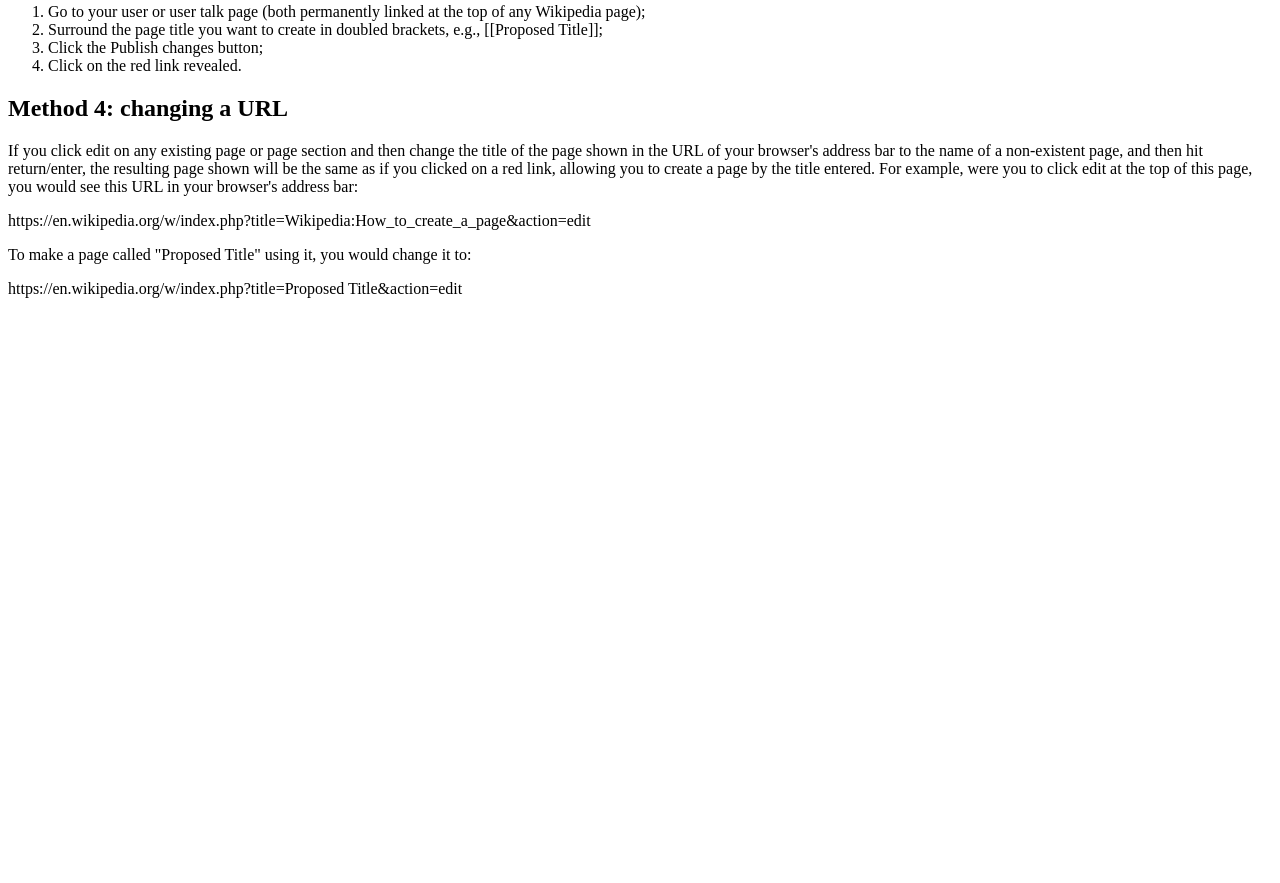
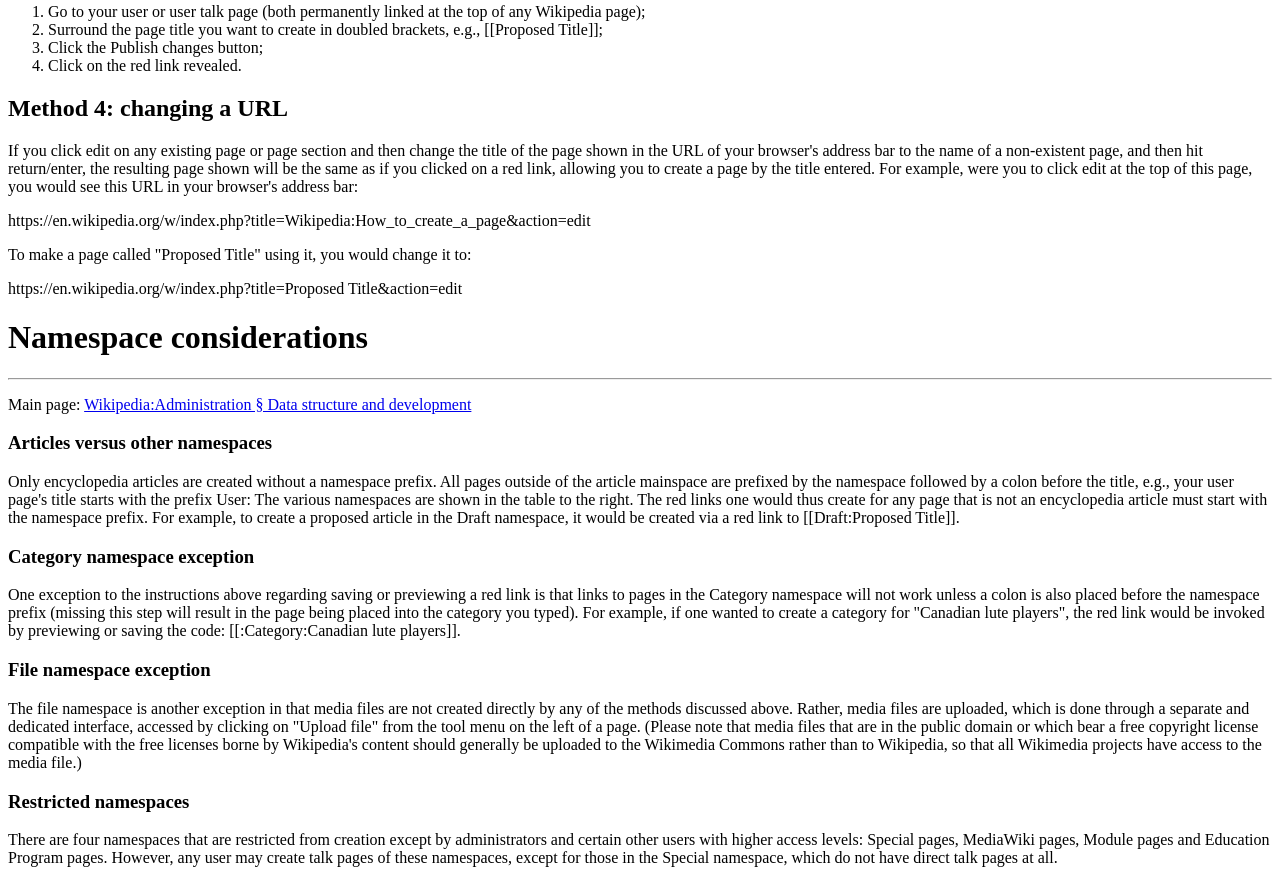
Before and after one commit to Kksequencial/Html-assignment-1, a plain HTML site: page index.html in a window 1280 px wide. Shown: the part 582-1465 px from the top of the page. Before the commit the page ends 896 px from the top, so only its background shows below. Drawn offline with Linux system fonts and the light colour scheme.

Commit message:
7th commit

```diff
--- a/index.html
+++ b/index.html
@@ -75,6 +75,55 @@
       To make a page called "Proposed Title" using it, you would change it to:
     </p>
     <p>https://en.wikipedia.org/w/index.php?title=Proposed Title&action=edit</p>
-
+    <h1>Namespace considerations</h1>
+    <hr />
+    <p>
+      Main page:
+      <a
+        href="https://en.wikipedia.org/wiki/Wikipedia:Administration#Data_structure_and_development"
+        >Wikipedia:Administration § Data structure and development
+      </a>
+    </p>
+    <h3>Articles versus other namespaces</h3>
+    <p>
+      Only encyclopedia articles are created without a namespace prefix. All
+      pages outside of the article mainspace are prefixed by the namespace
+      followed by a colon before the title, e.g., your user page's title starts
+      with the prefix User: The various namespaces are shown in the table to the
+      right. The red links one would thus create for any page that is not an
+      encyclopedia article must start with the namespace prefix. For example, to
+      create a proposed article in the Draft namespace, it would be created via
+      a red link to [[Draft:Proposed Title]].
+    </p>
+    <h3>Category namespace exception</h3>
+    <p>
+      One exception to the instructions above regarding saving or previewing a
+      red link is that links to pages in the Category namespace will not work
+      unless a colon is also placed before the namespace prefix (missing this
+      step will result in the page being placed into the category you typed).
+      For example, if one wanted to create a category for "Canadian lute
+      players", the red link would be invoked by previewing or saving the code:
+      [[:Category:Canadian lute players]].
+    </p>
+    <h3>File namespace exception</h3>
+    <p>
+      The file namespace is another exception in that media files are not
+      created directly by any of the methods discussed above. Rather, media
+      files are uploaded, which is done through a separate and dedicated
+      interface, accessed by clicking on "Upload file" from the tool menu on the
+      left of a page. (Please note that media files that are in the public
+      domain or which bear a free copyright license compatible with the free
+      licenses borne by Wikipedia's content should generally be uploaded to the
+      Wikimedia Commons rather than to Wikipedia, so that all Wikimedia projects
+      have access to the media file.)
+    </p>
+    <h3>Restricted namespaces</h3>
+    <p>
+      There are four namespaces that are restricted from creation except by
+      administrators and certain other users with higher access levels: Special
+      pages, MediaWiki pages, Module pages and Education Program pages. However,
+      any user may create talk pages of these namespaces, except for those in
+      the Special namespace, which do not have direct talk pages at all.
+    </p>
   </body>
 </html>
```
